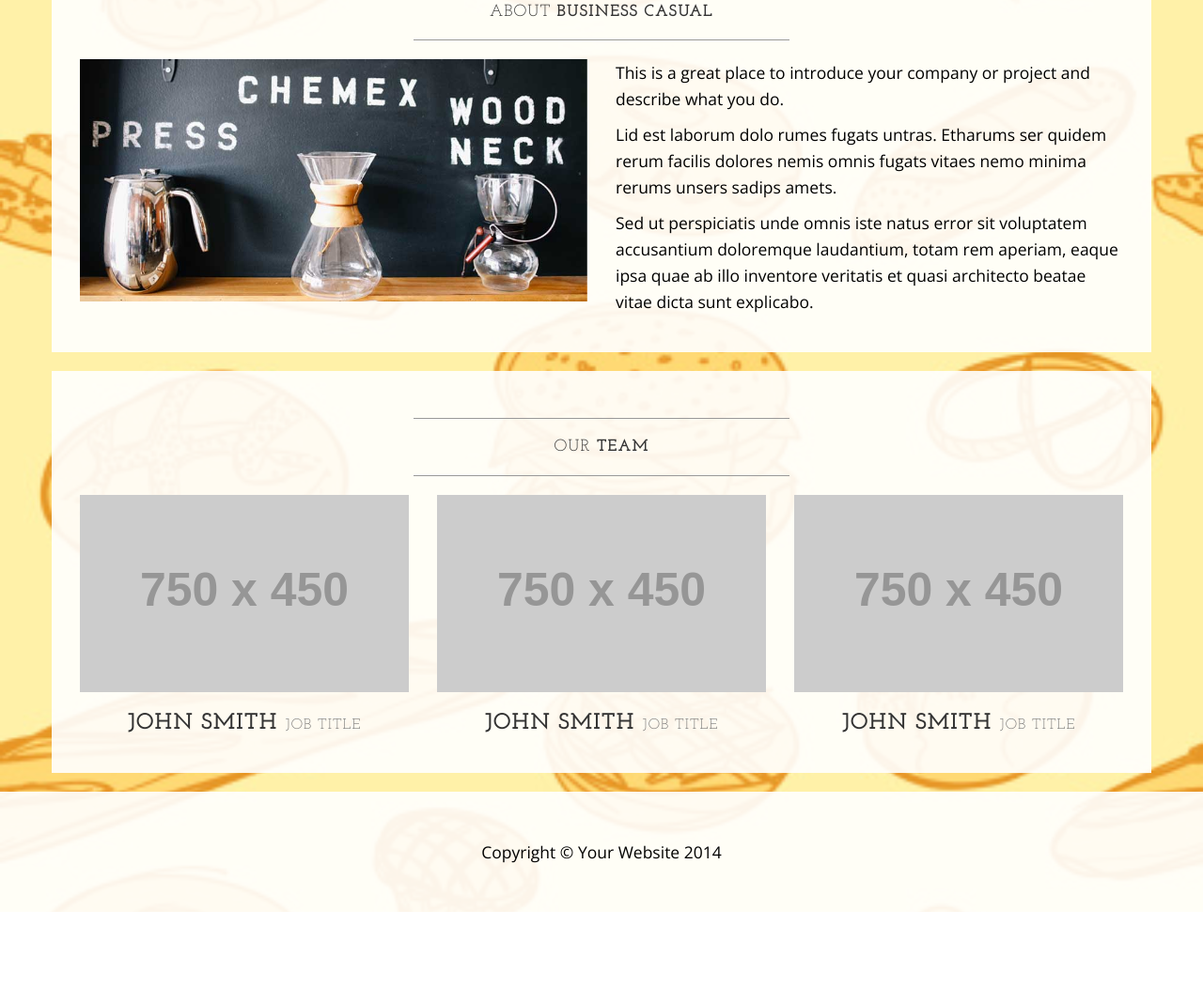
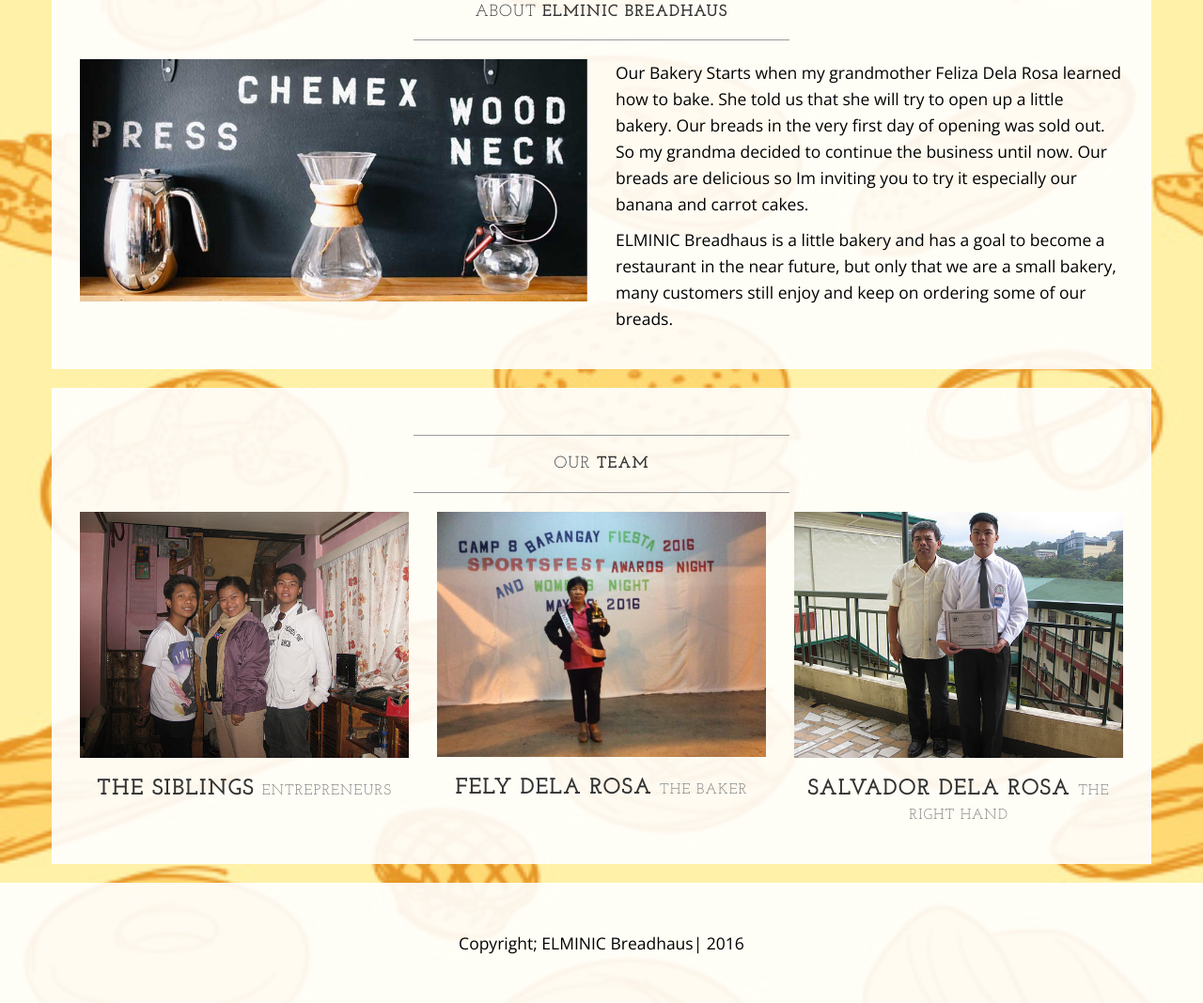
Before and after one commit to bandojomikko/bandojoM.github.io, a plain HTML site: page about.html in a window 1280 px wide. Shown: the part 358-1426 px from the top of the page at 94% size. Before the commit the page ends 1329 px from the top, so only its background shows below. Drawn offline with nearby package versions, Linux system fonts and the light colour scheme; placeholder pictures from the web are drawn by us.

Commit message:
Update about.html

```diff
--- a/about.html
+++ b/about.html
@@ -9,7 +9,7 @@
     <meta name="description" content="">
     <meta name="author" content="">
 
-    <title>About - Business Casual - Start Bootstrap Theme</title>
+    <title>About Elminic Breadhaus</title>
 
     <!-- Bootstrap Core CSS -->
     <link href="css/bootstrap.min.css" rel="stylesheet">
@@ -32,8 +32,8 @@
 
 <body>
 
-    <div class="brand">Business Casual</div>
-    <div class="address-bar">#115 Camp 8 | Baguio City, 2600 | </div>
+    <div class="brand">ELMINIC Breadhaus</div>
+    <div class="address-bar"> A Bread with different Stories </div>
 
     <!-- Navigation -->
     <nav class="navbar navbar-default" role="navigation">
@@ -47,7 +47,7 @@
                     <span class="icon-bar"></span>
                 </button>
                 <!-- navbar-brand is hidden on larger screens, but visible when the menu is collapsed -->
-                <a class="navbar-brand" href="index.html">Business Casual</a>
+                <a class="navbar-brand" href="index.html">ELMINIC Breadhaus</a>
             </div>
             <!-- Collect the nav links, forms, and other content for toggling -->
             <div class="collapse navbar-collapse" id="bs-example-navbar-collapse-1">
@@ -59,7 +59,7 @@
                         <a href="about.html">About</a>
                     </li>
                     <li>
-                        <a href="blog.html">Blog</a>
+                        <a href="blog.html">Breads</a>
                     </li>
                     <li>
                         <a href="contact.html">Contact</a>
@@ -78,7 +78,7 @@
                 <div class="col-lg-12">
                     <hr>
                     <h2 class="intro-text text-center">About
-                        <strong>business casual</strong>
+                        <strong>ELMINIC Breadhaus</strong>
                     </h2>
                     <hr>
                 </div>
@@ -86,9 +86,9 @@
                     <img class="img-responsive img-border-left" src="img/slide-2.jpg" alt="">
                 </div>
                 <div class="col-md-6">
-                    <p>This is a great place to introduce your company or project and describe what you do.</p>
-                    <p>Lid est laborum dolo rumes fugats untras. Etharums ser quidem rerum facilis dolores nemis omnis fugats vitaes nemo minima rerums unsers sadips amets.</p>
-                    <p>Sed ut perspiciatis unde omnis iste natus error sit voluptatem accusantium doloremque laudantium, totam rem aperiam, eaque ipsa quae ab illo inventore veritatis et quasi architecto beatae vitae dicta sunt explicabo.</p>
+                    <p> Our Bakery Starts when my grandmother Feliza Dela Rosa learned how to bake. She told us that she will try to open up a little bakery. Our breads in the very first day of opening was sold out. So my grandma decided to continue the business until now. Our breads are delicious so Im inviting you to try it especially our banana and carrot cakes.</p>
+                    <p>ELMINIC Breadhaus is a little bakery and has a goal to become a restaurant in the near future, but only that we are a small bakery, many customers still enjoy and keep on ordering some of our breads.</p>
+
                 </div>
                 <div class="clearfix"></div>
             </div>
@@ -104,21 +104,21 @@
                     <hr>
                 </div>
                 <div class="col-sm-4 text-center">
-                    <img class="img-responsive" src="http://placehold.it/750x450" alt="">
-                    <h3>John Smith
-                        <small>Job Title</small>
+                    <img class="img-responsive" src="img/elminic.jpg" alt="" width="750" height="450">
+                    <h3>The Siblings
+                        <small>Entrepreneurs</small>
                     </h3>
                 </div>
                 <div class="col-sm-4 text-center">
-                    <img class="img-responsive" src="http://placehold.it/750x450" alt="">
-                    <h3>John Smith
-                        <small>Job Title</small>
+                    <img class="img-responsive" src="img/madam.jpg" alt="" width="750" height="450">
+                    <h3>Fely Dela Rosa
+                        <small>The Baker</small>
                     </h3>
                 </div>
                 <div class="col-sm-4 text-center">
-                    <img class="img-responsive" src="http://placehold.it/750x450" alt="">
-                    <h3>John Smith
-                        <small>Job Title</small>
+                    <img class="img-responsive" src="img/salute.jpg" alt="" width="750" height="450">
+                    <h3>Salvador Dela Rosa
+                        <small>The Right Hand</small>
                     </h3>
                 </div>
                 <div class="clearfix"></div>
@@ -132,7 +132,7 @@
         <div class="container">
             <div class="row">
                 <div class="col-lg-12 text-center">
-                    <p>Copyright &copy; Your Website 2014</p>
+                    <p>Copyright; ELMINIC Breadhaus| 2016</p>
                 </div>
             </div>
         </div>
```
